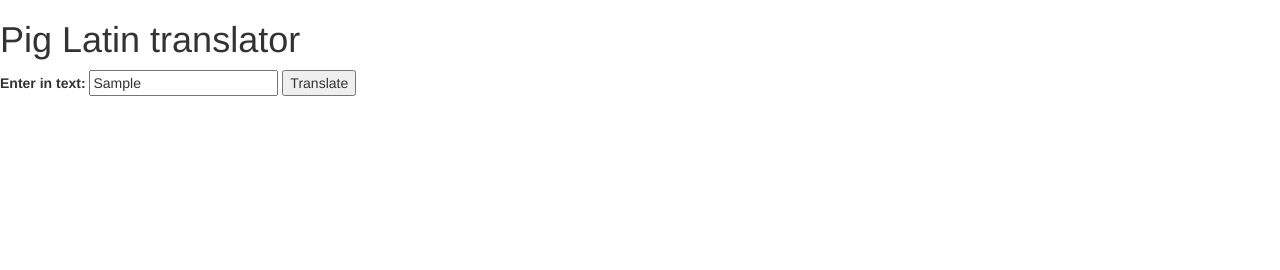
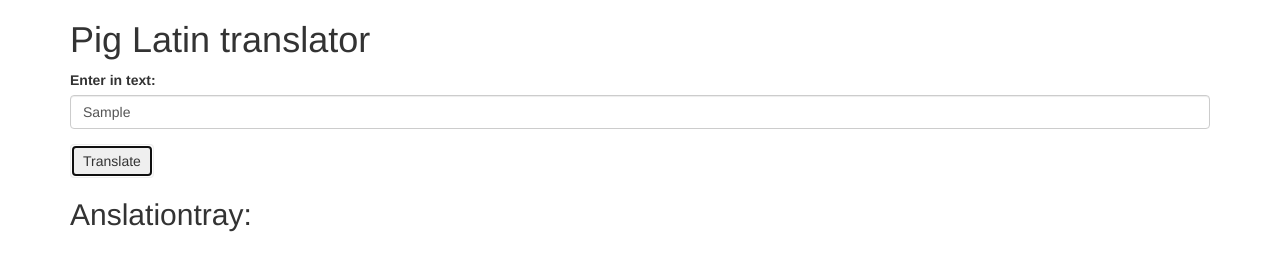
Before and after one commit to AndrewDevlin/pig-latin, a plain HTML site: page index.html in a window 1280 px wide. Both pictures are taken after typing "Sample" into the empty fields and a click on the button "Translate". Drawn offline with Linux system fonts and the light colour scheme.

Commit message:
Add basic styling

```diff
--- a/css/styles.css
+++ b/css/styles.css
@@ -1,3 +1,7 @@
 #pig-latin {
   display: none;
 }
+
+#pig-latin p {
+  font-family: fantasy;
+}
--- a/index.html
+++ b/index.html
@@ -8,17 +8,22 @@
     <title>Pig Latin translator</title>
   </head>
   <body>
+    <div class="container">
       <h1>Pig Latin translator</h1>
 
       <form id="translator">
+        <div class="form-group">
           <label for="english">Enter in text:</label>
-      <input id="english" type="text">
+          <input id="english" class="form-control" type="text">
+        </div>
 
-      <button type="submit">Translate</button>
+        <button class="btn" type="submit">Translate</button>
       </form>
 
       <div id="pig-latin">
+        <h2>Anslationtray:</h2>
         <p></p>
+      </div>
     </div>
   </body>
 </html>
```
Lines whose indentation alone changed are shown as unchanged.
